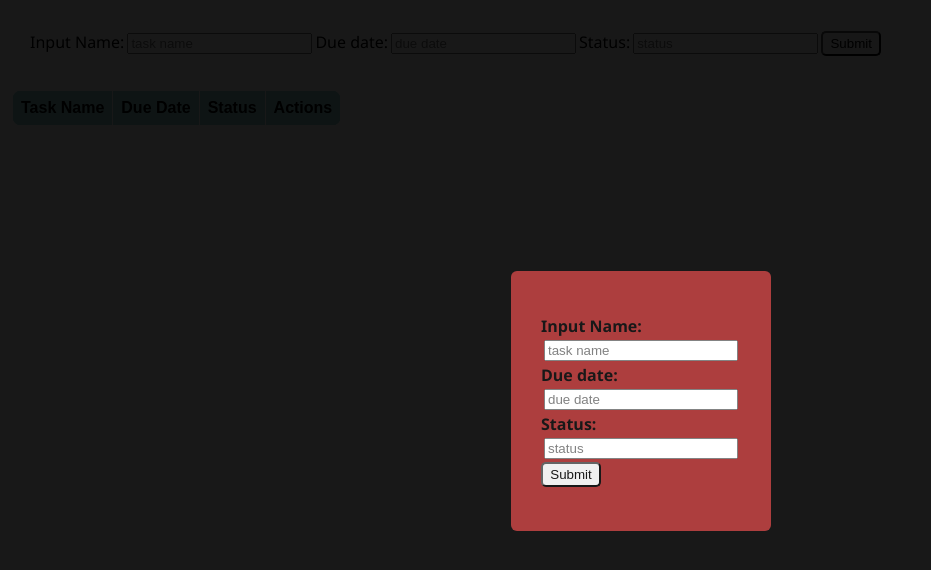
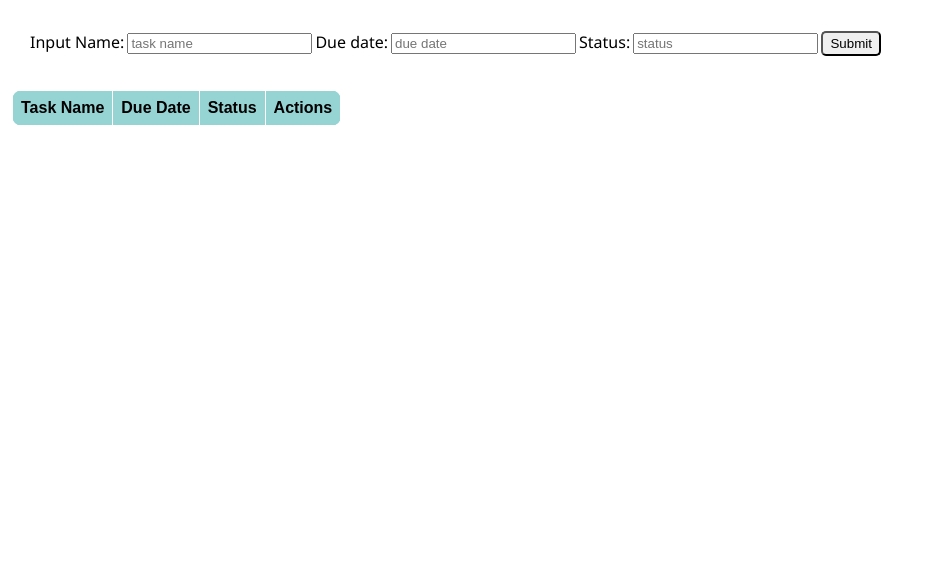
Before and after one commit to arshmanahmad/dropdownshow, a React (Create React App) app: page / in a window 1280 px wide. Shown: the top 570 px of the page, without its empty margins (0-931 px from the left). Built offline with nearby package versions, Linux system fonts and the light colour scheme.

Commit message:
Showing and closing form

```diff
--- a/src/App.js
+++ b/src/App.js
@@ -61,7 +61,7 @@ const App = () => {
   const [inputTask,setInputTask] = useState('');
   const [inputDue,setInputDue] = useState('');
   const [inputStatus,setInputStatus] = useState('');
-  // const [visibility,setVisibility] = useState('');
+  const [visibility,setVisibility] = useState(true);
   const [inputArray,setInputArray] = useState([]);
 
   // This is good indentation
@@ -105,7 +105,10 @@ const App = () => {
     setInputDue('');
     setInputStatus('');
   };
+  const handleQuerySelector = () =>{
+    setVisibility(!visibility);
 
+  }
 
   const renderRecord = inputArray.map((record)=>{
     return(
@@ -115,7 +118,7 @@ const App = () => {
         <td>{record.status}</td>
         <td>
         <span class="material-symbols-outlined" onClick={()=> removeItem(record.id) }>cancel</span>
-          <span class="material-symbols-outlined">edit</span>
+          <span class="material-symbols-outlined" onClick={handleQuerySelector}>edit</span>
         </td>
       </tr>
     )
@@ -159,7 +162,7 @@ const App = () => {
             </tbody>
         </table>
       <div className='EditForm'>
-        <EditForm/>
+        {visibility || <EditForm/>}
       </div>
   </div>
 </body>
--- a/src/components/EditForm.css
+++ b/src/components/EditForm.css
@@ -1,14 +1,11 @@
 .EditForm2{
     flex-direction: column;
-    display: none;
-    position: absolute;
-    border: 0.5px solid;
+    position: fixed;
     background-color: black;
     opacity: 0.9;
     display: flex;
-    height: 100%;
-    width: 100%;
     align-items: center;
+    inset: 0;
     justify-content: center;
 }
 .main-form{
@@ -17,10 +14,9 @@
     font-weight: 600;
     border-radius: 6px;
     flex-direction: column;
-    position: absolute;
-    height: 200px;
+    position: fixed;
+    inset: 28% 38%;
     background-color: brown;
-    width: 200px;
 }
 input{
     margin: 3px;
```
